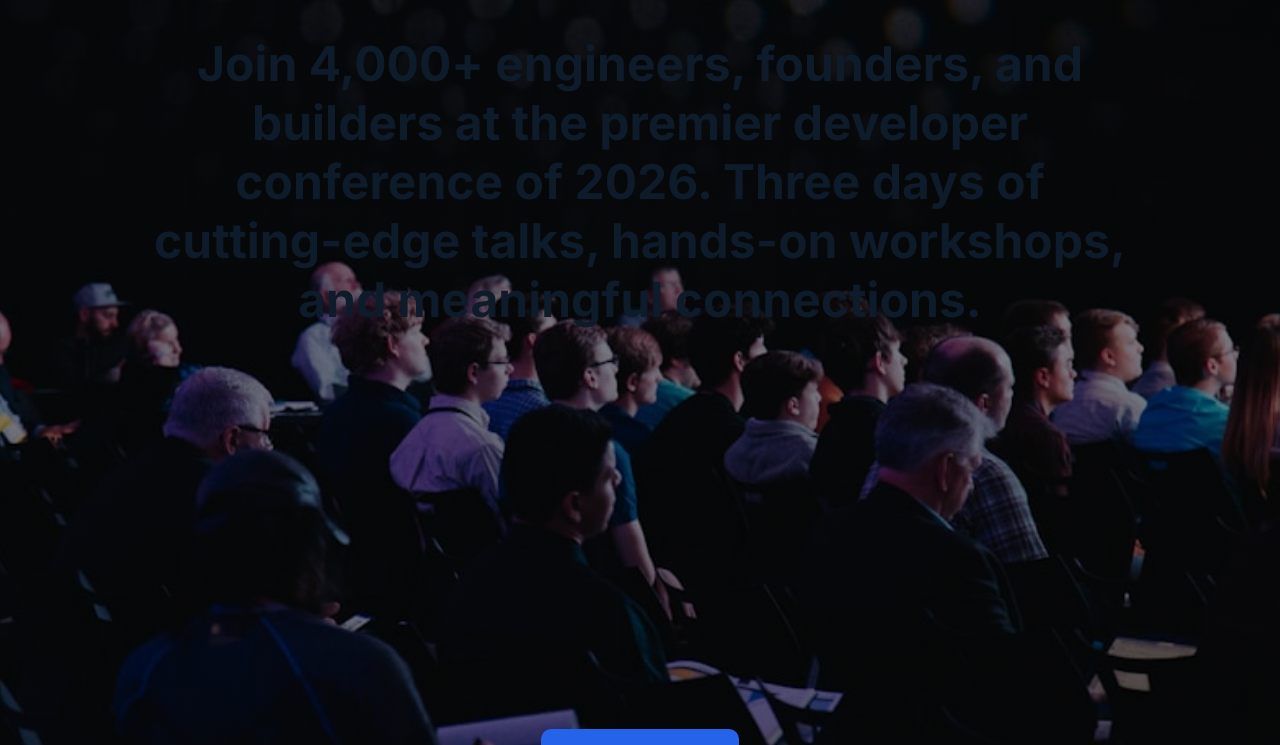
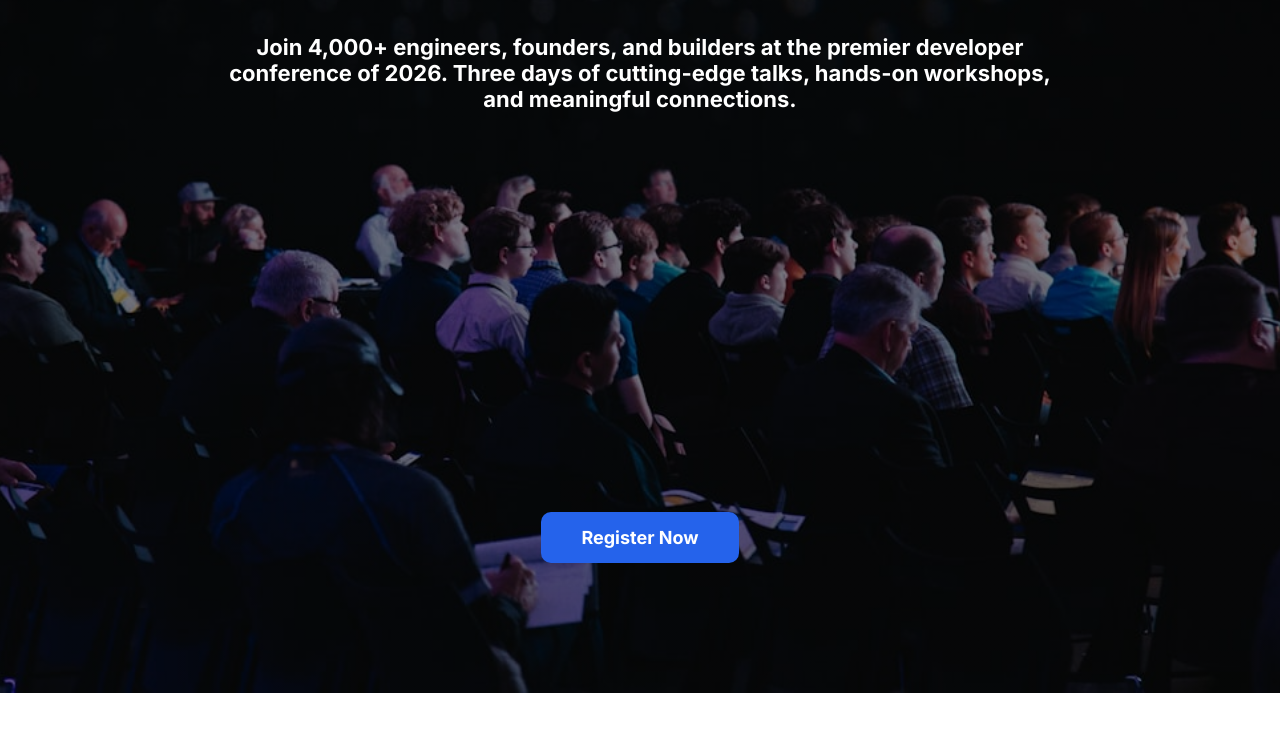
Before and after one commit to toufiq-tech/Assignment-1, a plain HTML site: page index.html in a window 1280 px wide. Shown: the part 355-1100 px from the top of the page. Drawn offline with Linux system fonts and the light colour scheme.

Commit message:
font erro fix

```diff
--- a/index.html
+++ b/index.html
@@ -31,7 +31,7 @@
         <div class="container">
             <div class="hero">
             <h1>Code. Connect. Create</h1>
-        <h3>Join 4,000+ engineers, founders, and builders at the premier developer <br> conference of 2026. Three days of cutting-edge talks, hands-on workshops,<br> and meaningful connections.</h3>
+        <h5>Join 4,000+ engineers, founders, and builders at the premier developer <br> conference of 2026. Three days of cutting-edge talks, hands-on workshops,<br> and meaningful connections.</h5>
         <button class="btn">Register Now</button>
         </div>
         </div>
--- a/style.css
+++ b/style.css
@@ -49,7 +49,7 @@
 .hero h1{
     font-size: 80px;
 }
-.hero h3{
+.hero h5{
     font-size: 22px;
 }
 .hero .btn{
```
